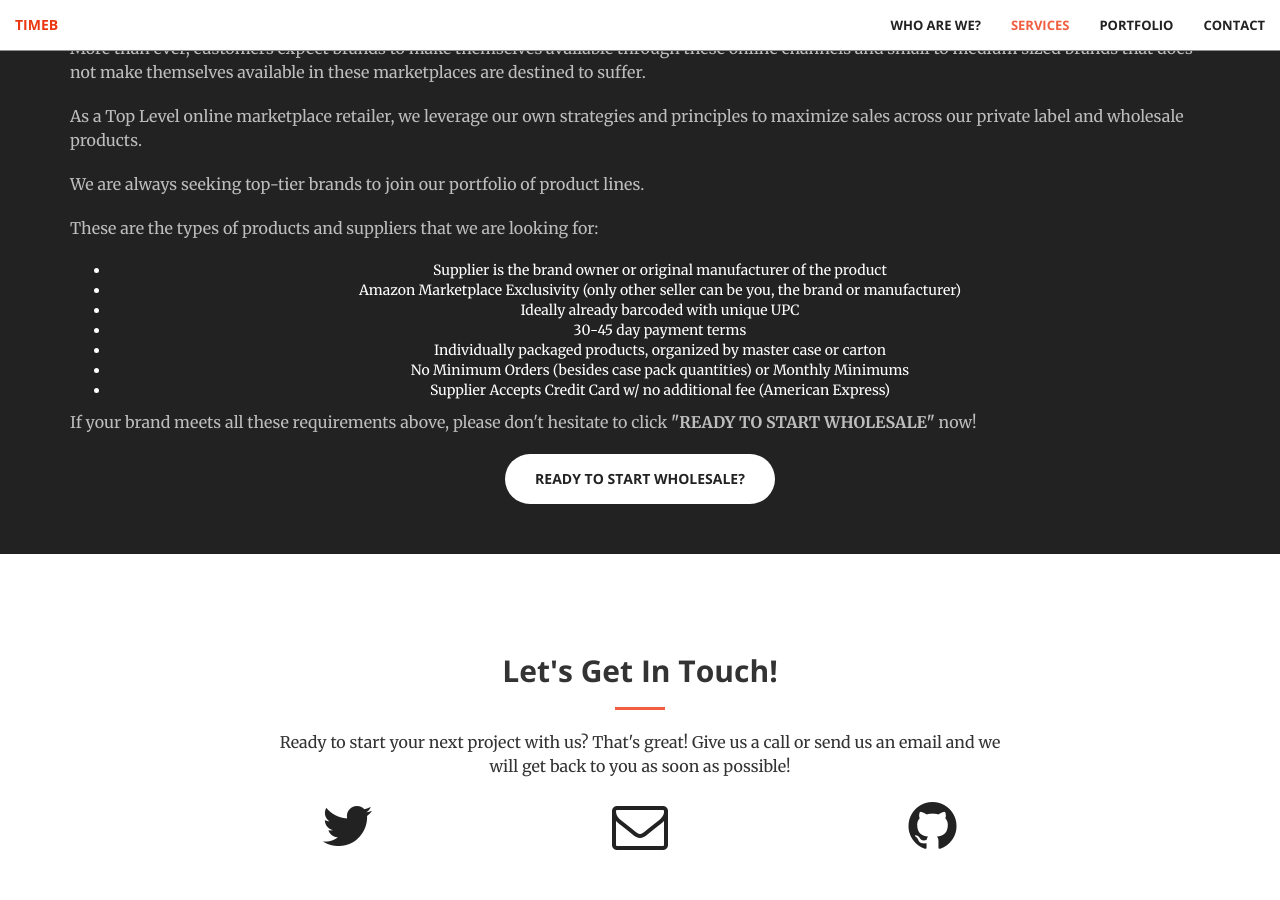
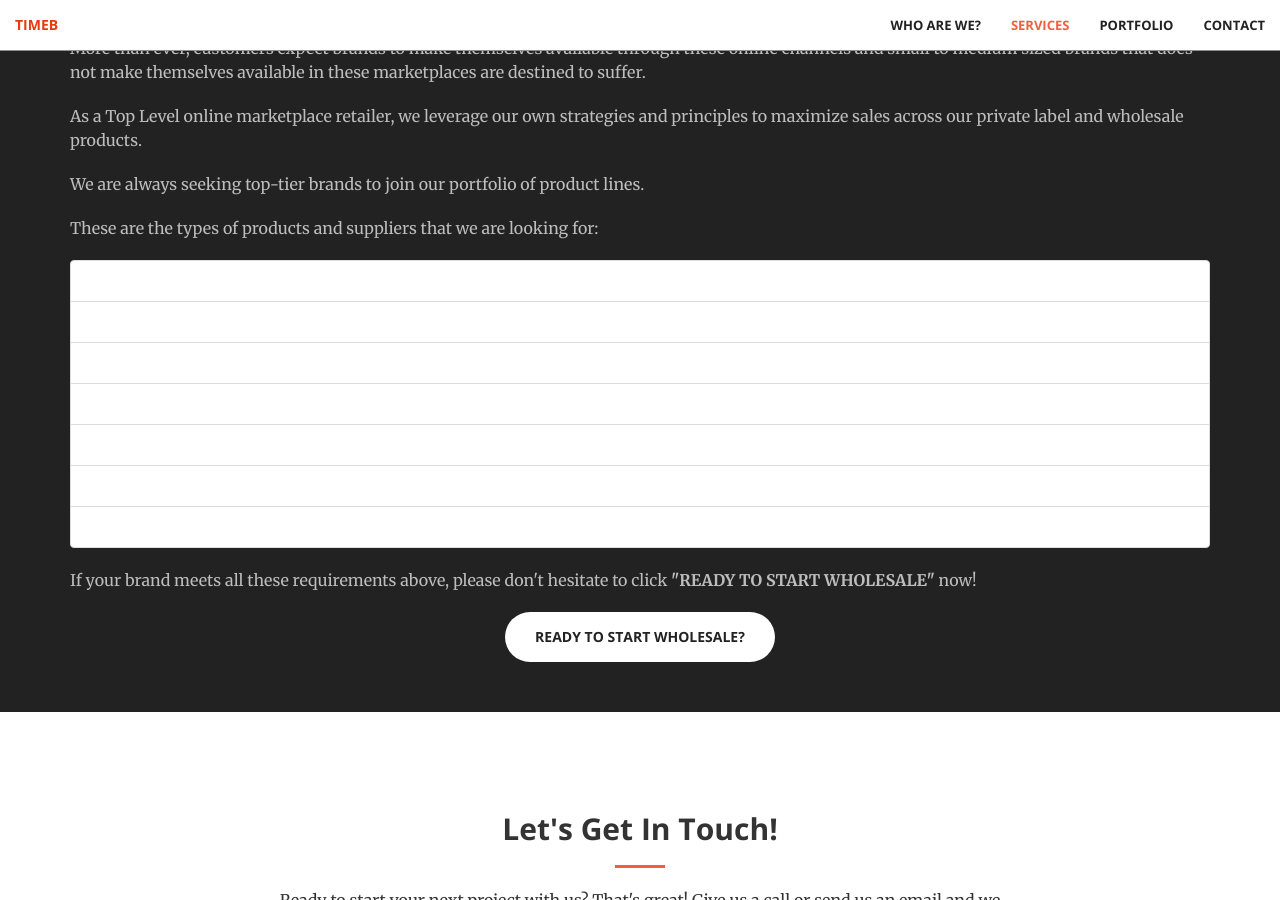
Before and after one commit to TimeBinc/TimeBinc.github.io, a Jekyll site: the page built from index.html, in a window 1280 px wide and 900 px high, scrolled down 2721 px. Built offline with Jekyll 4.4.1, drawn with Linux system fonts in a browser that asks for light colours.

Commit message:
Update aside.html

```diff
--- a/_includes/aside.html
+++ b/_includes/aside.html
@@ -16,14 +16,14 @@
             <p class="text-faded-alt">As a Top Level online marketplace retailer, we leverage our own strategies and principles to maximize sales across our private label and wholesale products.</p>
             <p class="text-faded-alt">We are always seeking top-tier brands to join our portfolio of product lines.</p>
             <p class="text-faded-alt">These are the types of products and suppliers that we are looking for:</p>
-            <ul>
-                <li>Supplier is the brand owner or original manufacturer of the product</li>
-                <li>Amazon Marketplace Exclusivity (only other seller can be you, the brand or manufacturer)</li>
-                <li>Ideally already barcoded with unique UPC</li>
-                <li>30-45 day payment terms</li>
-                <li>Individually packaged products, organized by master case or carton</li>
-                <li>No Minimum Orders (besides case pack quantities) or Monthly Minimums</li>
-                <li>Supplier Accepts Credit Card w/ no additional fee (American Express)</li>
+            <ul class="list-group list-group-flush">
+                <li class="list-group-item">Supplier is the brand owner or original manufacturer of the product</li>
+                <li class="list-group-item">Amazon Marketplace Exclusivity (only other seller can be you, the brand or manufacturer)</li>
+                <li class="list-group-item">Ideally already barcoded with unique UPC</li>
+                <li class="list-group-item">30-45 day payment terms</li>
+                <li class="list-group-item">Individually packaged products, organized by master case or carton</li>
+                <li class="list-group-item">No Minimum Orders (besides case pack quantities) or Monthly Minimums</li>
+                <li class="list-group-item">Supplier Accepts Credit Card w/ no additional fee (American Express)</li>
             </ul>
             <p class="text-faded-alt">If your brand meets all these requirements above, please don't hesitate to click <b>"READY TO START WHOLESALE"</b> now!
 </p>
```
